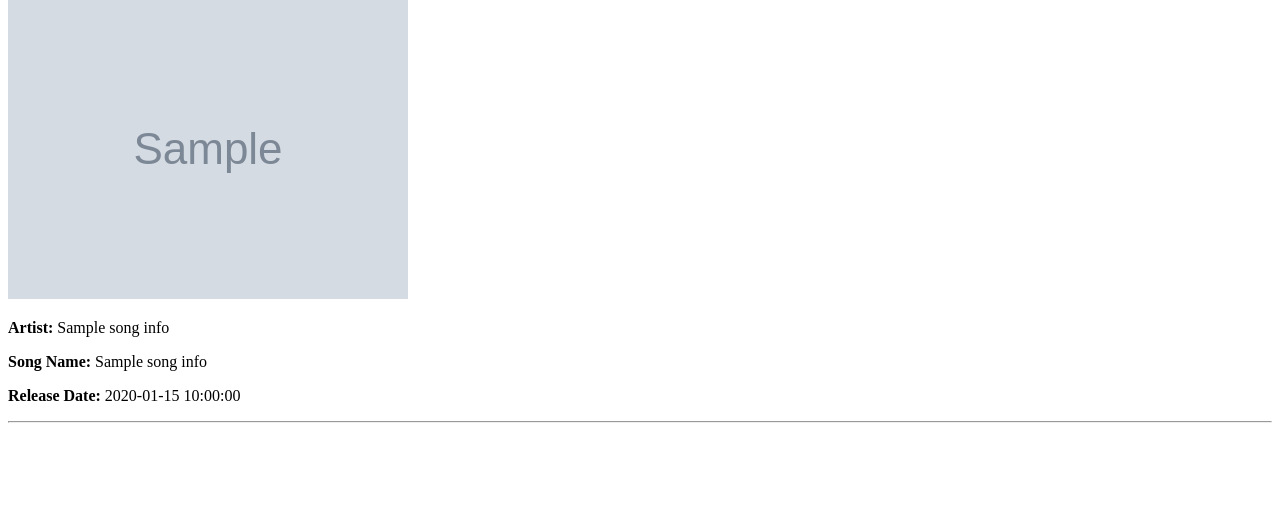
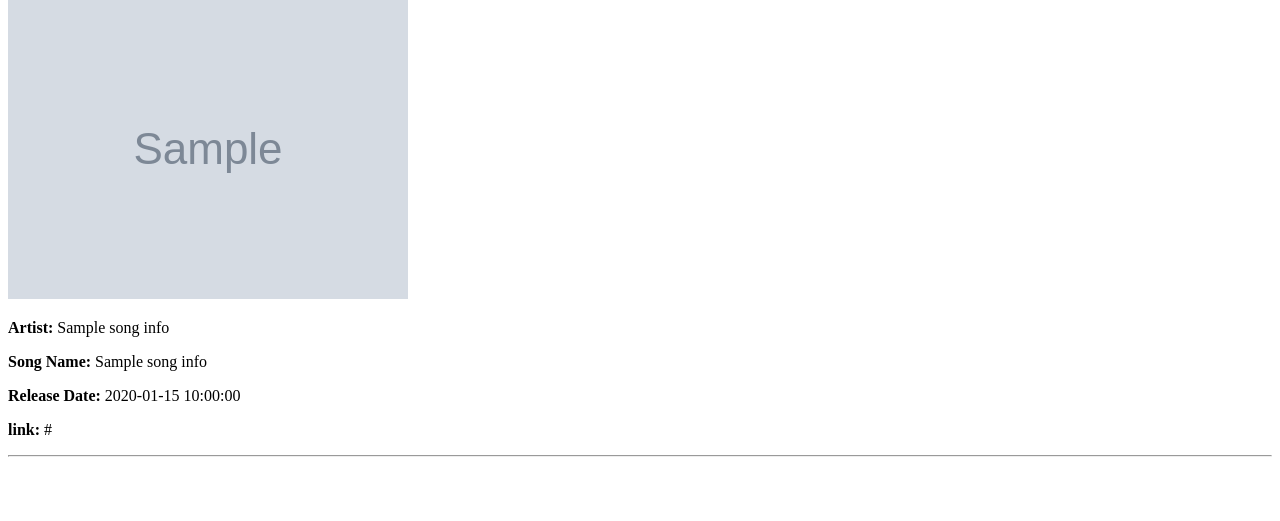
Before and after one commit to colehearld/GrooveGuru, a Flask app: template GrooveGuru/templates/index.html in a window 1280 px wide. Shown: the part 81-602 px from the top of the page. Run offline with Flask 3, Linux system fonts and the light colour scheme; the template is opened without the code that fills it: most values are stand-ins (such as "Sample title", 1, 10 or a date in 2020); grey boxes marked "Sample" are stand-in pictures.

Commit message:
add song link

```diff
--- a/GrooveGuru/app.py
+++ b/GrooveGuru/app.py
@@ -1,7 +1,7 @@
 import ast
 
 from flask import Flask, render_template
-from flask_cors import CORS  # Import CORS
+from flask_cors import CORS
 from engine import get_recommendations, init_userdata, sp_login, userdata_path, spotify_data_path
 
 app = Flask(__name__)
@@ -33,11 +33,14 @@ def process_data(data_list):
         images = album_info.get('images', [])
         image_url = images[0]['url'] if images else None
 
+        external_urls = item.get('external_urls', {})
+
         song_info = {
             'photo': image_url,
             'name': artists_info.get('name', ''),
             'song_name': item.get('song_name', ''),
-            'date': album_info.get('release_date', '')
+            'date': album_info.get('release_date', ''),
+            'song_link': external_urls.get('spotify', '')
         }
 
         extracted_data.append(song_info)
--- a/GrooveGuru/templates/index.html
+++ b/GrooveGuru/templates/index.html
@@ -14,6 +14,7 @@
             <p><strong>Artist:</strong> {{ song_info['name'] }}</p>
             <p><strong>Song Name:</strong> {{ song_info['song_name'] }}</p>
             <p><strong>Release Date:</strong> {{ song_info['date'] }}</p>
+            <p><strong>link:</strong> {{ song_info['song_link'] }}</p>
         </div>
         <hr>
     {% endfor %}
```
Also changed, not shown: 1 other file.
